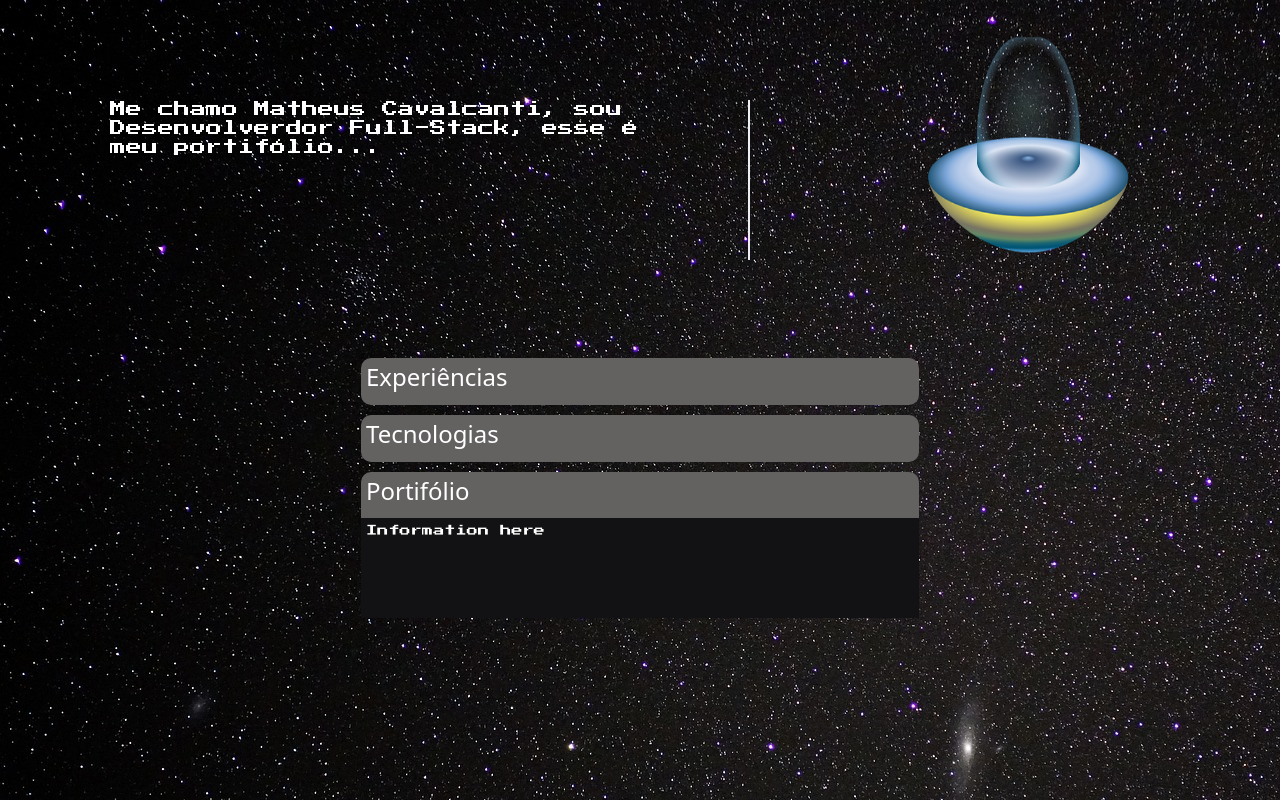
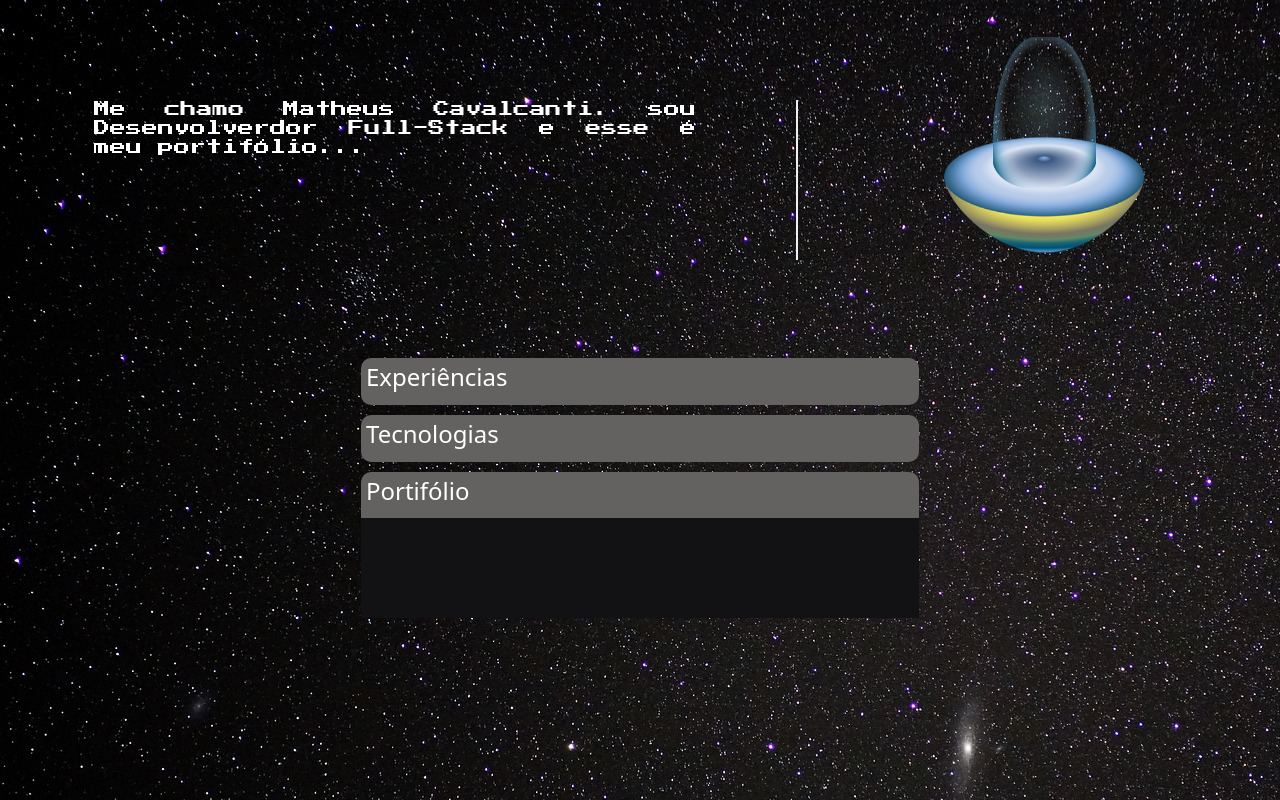
Before and after one commit to MTC00747/Portifolio, a plain HTML site: page index.html in a window 1280 px wide. Both pictures are taken after a click on the element "Portifólio". Drawn offline with nearby package versions, Linux system fonts and the light colour scheme.

Commit message:
Adicionando Textos e formatações de texto

```diff
--- a/Script.js
+++ b/Script.js
@@ -1,5 +1,5 @@
 const titulo = document.querySelector('#Text'); //Seleciona o Elemento do html
-const texto = "Me chamo Matheus Cavalcanti, sou Desenvolverdor Full-Stack, esse é meu portifólio..."; //Texto A Ser digitado Letra pro letra
+const texto = "Me chamo Matheus Cavalcanti. sou Desenvolverdor Full-Stack e esse é meu portifólio..."; //Texto A Ser digitado Letra pro letra
 const interval = 40; //Intervalo de digitação da letra
 //Váriaveis necessárias
 
@@ -16,7 +16,6 @@ function ShowText(titulo, texto, interval){
         const next = Char.pop();  /// Método pop remove o ultimo elemento do array
         titulo.innerHTML += next; // No Titulo, o documento selecionado, joga a letra na tela
     }, interval); //setInterva chama Interval por último
-
 
 }
 
--- a/Style.css
+++ b/Style.css
@@ -11,18 +11,19 @@ body{
 #Animacoes{
     display:flex;
     justify-content: space-around;
+
 }
 
 #Animacoes h1{
+   text-align:justify ;
     font-family:PressStart2P;
     color: white;
     font-size: 1rem;
-    width: 50%;
+    width: 55%;
     margin-top: 100px;
     border-right: 2PX rgb(238, 238, 245) solid;
     padding-right: 100px;
     height: 160px;
-    width:50%;
 
 }
 /*Flutuação da imagen*/
@@ -110,6 +111,7 @@ body{
     font-size:0.7rem;
     padding-top: 5px;
     padding-left: 5px;
+    text-align: justify;
   }
 
 
@@ -119,6 +121,7 @@ body{
     /*Animação float + TypeWrither*/
 
     #Animacoes h1{
+       text-align: justify;
         font-size: 0.7rem;
         margin-right: 25px;
         height:135px;
--- a/index.html
+++ b/index.html
@@ -33,14 +33,18 @@
         <div class="accordionItem">
           <h2 class="accordionTitle">Tecnologias</h2>
           <div class="accordionContent">
-            <p>Information here</p>
+            <p>html,css e javascript(conhecimento intermediário)
+               Angular(Básico)
+               Git/GitHub(intermediário)
+               Aprendendo C#, .NET e banco de dados SQL Server(Aprendendo)
+            </p>
           </div>
         </div>
 
         <div class="accordionItem">
           <h2 class="accordionTitle">Portifólio</h2>
           <div class="accordionContent">
-            <p>Information here</p>
+            <p></p>
           </div>
         </div>
       </div>
```
